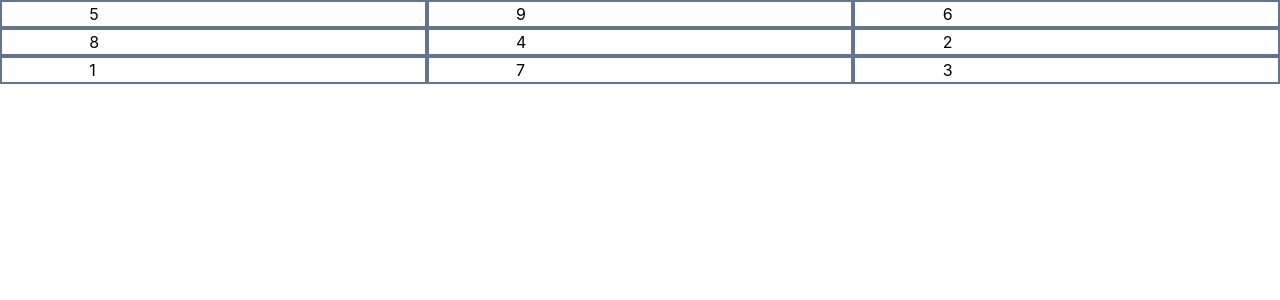
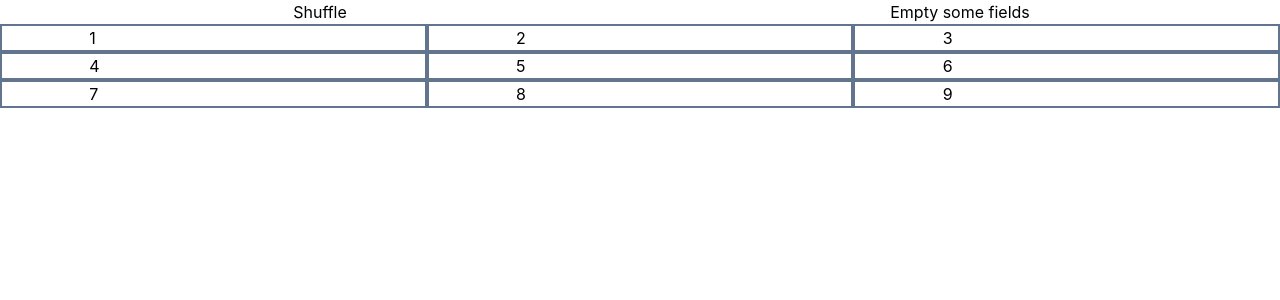
Before and after one commit to FrederikKristensen/Sudoku, a React (Vite) app: page / in a window 1280 px wide. Shown: the top 300 px of the page. Built offline with nearby package versions, Linux system fonts and the light colour scheme.

Commit message:
Shuffle and InputCells now works. Grid gets rerendered aswell on updates. Input fields are not editable if they are not a 0

```diff
--- a/src/components/Board.tsx
+++ b/src/components/Board.tsx
@@ -1,23 +1,55 @@
+import { useState } from 'react';
 import Cell from './Cell';
 
 const Board = () => {
-  const Grid: number[] = Array.from({ length: 9 }, (_, index) => index + 1);
+  // Our boards numbers stored
+  const [grid, setGrid] = useState<number[]>(Array.from({ length: 9 }, (_, index) => index + 1));
 
-  shuffle(Grid);
+  // User inputs stored
+  const [inputs, setInputs] = useState<string[]>(Array(9).fill(''));
 
+  // Shuffle the numbers in the grid array
   function shuffle(array: number[]) {
-    for (let i = array.length - 1; i > 0; i--) {
-      const random = Math.floor(Math.random() * (i + 1));
+    const result = [...array];
+    for (let i = result.length - 1; i > 0; i--) {
+      const randomindex = Math.floor(Math.random() * (i + 1));
+      [result[i], result[randomindex]] = [result[randomindex], result[i]];
+    }
+    return result;
+  }
 
-      [array[i], array[random]] = [array[random], array[i]];
-    }
+  // Makes some of the numbers 0 so we have our input fields
+  function inputCells(array: number[]) {
+    const result = [...array];
+    const randomindex = Math.floor(Math.random() * result.length);
+    result[randomindex] = 0;
+    return result;
+  }
+
+  function handleCellChange(index: number, newValue: string) {
+    setInputs((prev) => {
+      const updated = [...prev];
+      updated[index] = newValue;
+      return updated;
+    });
   }
 
   return (
-    <div className="grid grid-cols-3">
-      {Grid.map((number, index) => (
-        <Cell key={index} defaultValue={number} />
-      ))}
+    <div>
+      <div className="grid grid-cols-2">
+        <button onClick={() => setGrid(shuffle(grid))}>Shuffle</button>
+        <button onClick={() => setGrid(inputCells(grid))}>Empty some fields</button>
+      </div>
+      <div className="grid grid-cols-3">
+        {grid.map((number, index) => (
+          <Cell
+            key={index}
+            defaultValue={number}
+            inputValue={inputs[index]}
+            onChange={(v) => handleCellChange(index, v)}
+          />
+        ))}
+      </div>
     </div>
   );
 };
--- a/src/components/Cell.tsx
+++ b/src/components/Cell.tsx
@@ -1,19 +1,25 @@
-import { useState } from 'react';
-
 type CellProps = {
   defaultValue: number;
+  inputValue: string;
+  onChange: (value: string) => void;
 };
 
-const Cell = ({ defaultValue }: CellProps) => {
-  const [value, setValue] = useState(defaultValue === 0 ? '' : defaultValue);
+const Cell = ({ defaultValue, inputValue, onChange }: CellProps) => {
+  const isEditable = defaultValue === 0;
 
   function handleChange(event: React.ChangeEvent<HTMLInputElement>) {
-    setValue(event.currentTarget.value);
+    onChange(event.currentTarget.value);
   }
 
   return (
     <div className="border-2 border-slate-500">
-      <input type="text" maxLength={1} value={value} onChange={handleChange} />
+      <input
+        type="text"
+        maxLength={1}
+        value={isEditable ? inputValue : defaultValue}
+        readOnly={!isEditable}
+        onChange={handleChange}
+      />
     </div>
   );
 };
```
